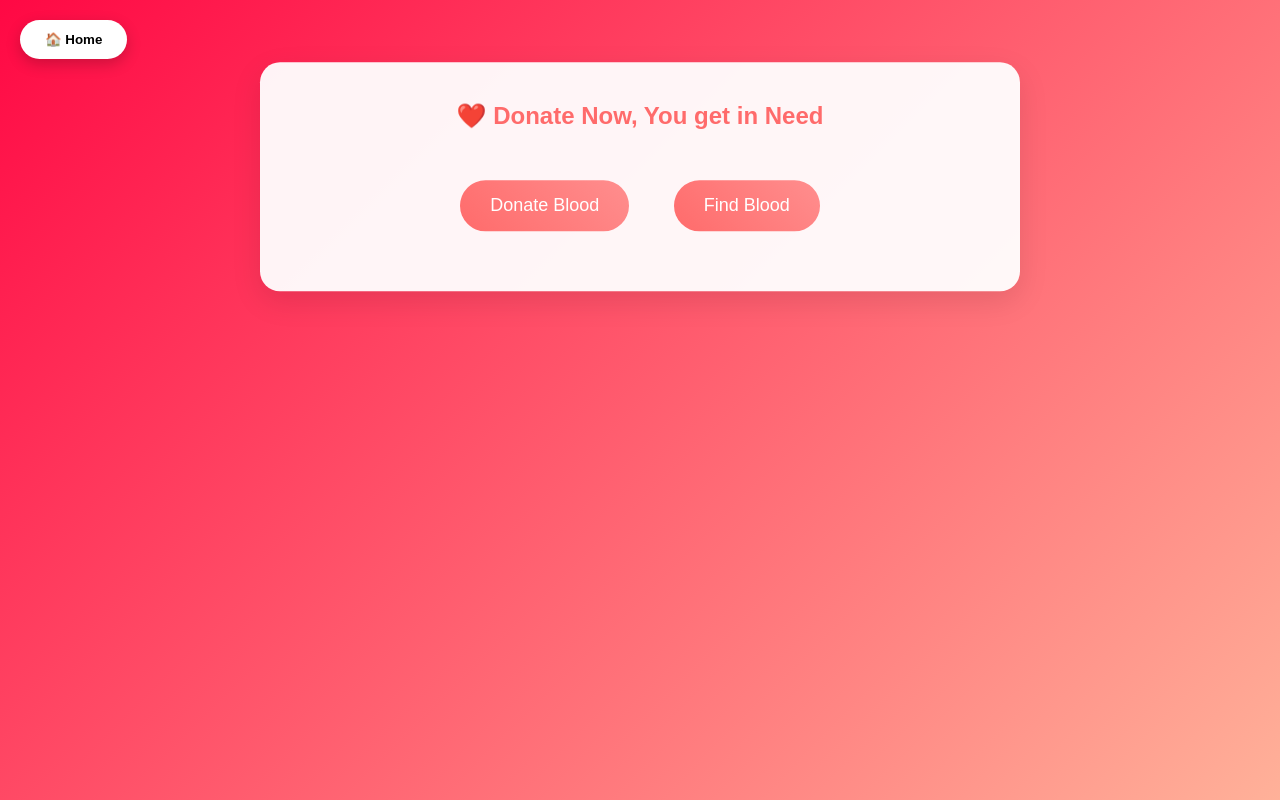
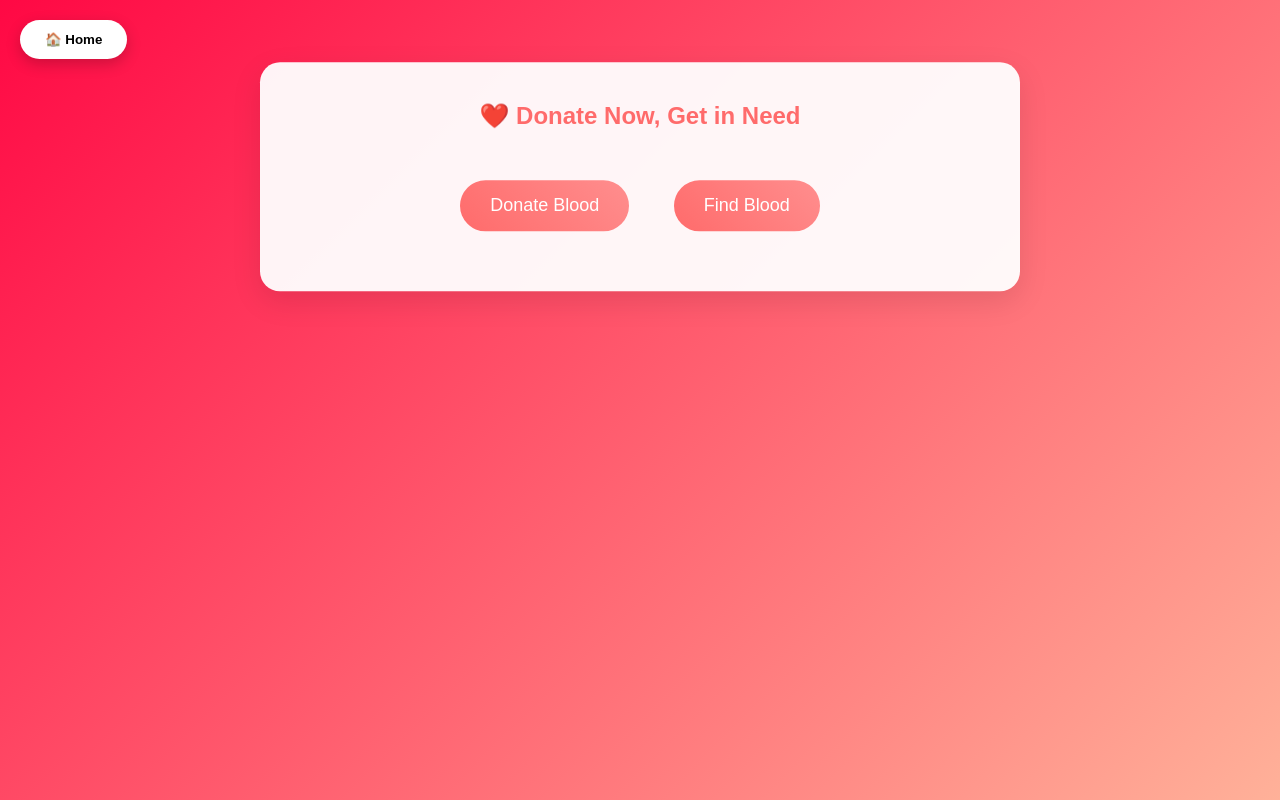
Before and after one commit to MoonLightCodes/BloodBud, a plain HTML site: page index.html in a window 1280 px wide. Drawn offline with Linux system fonts and the light colour scheme.

Commit message:
Update index.html

```diff
--- a/index.html
+++ b/index.html
@@ -11,7 +11,7 @@
     <div class="container">
       <div class="option-box" id="mainPage">
         <h2 style="margin-bottom: 30px; color: #ff6b6b">
-          ❤️ Donate Now, You get in Need
+          ❤️ Donate Now, Get in Need
         </h2>
         <button class="option-btn" onclick="showForm('donate')">
           Donate Blood
```
